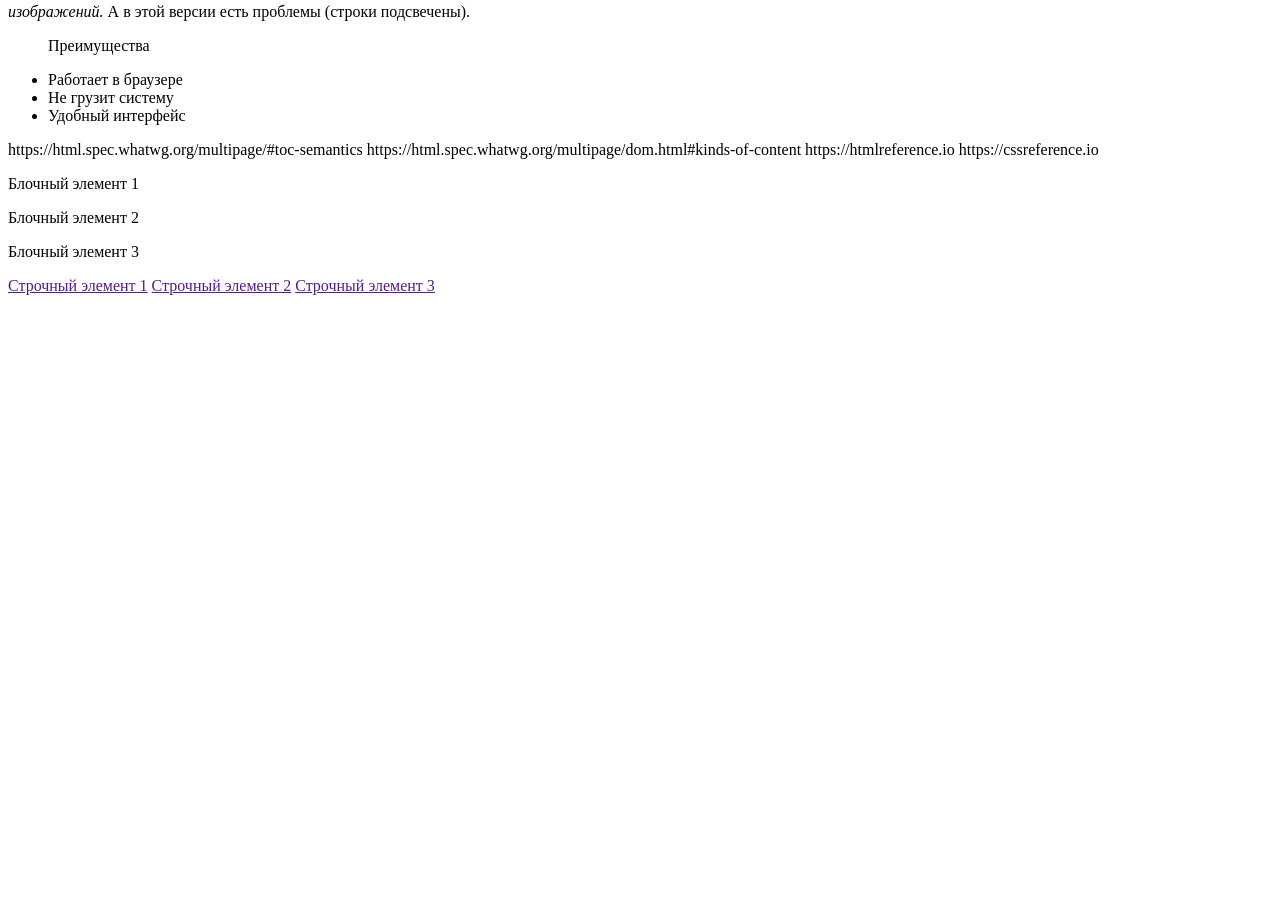
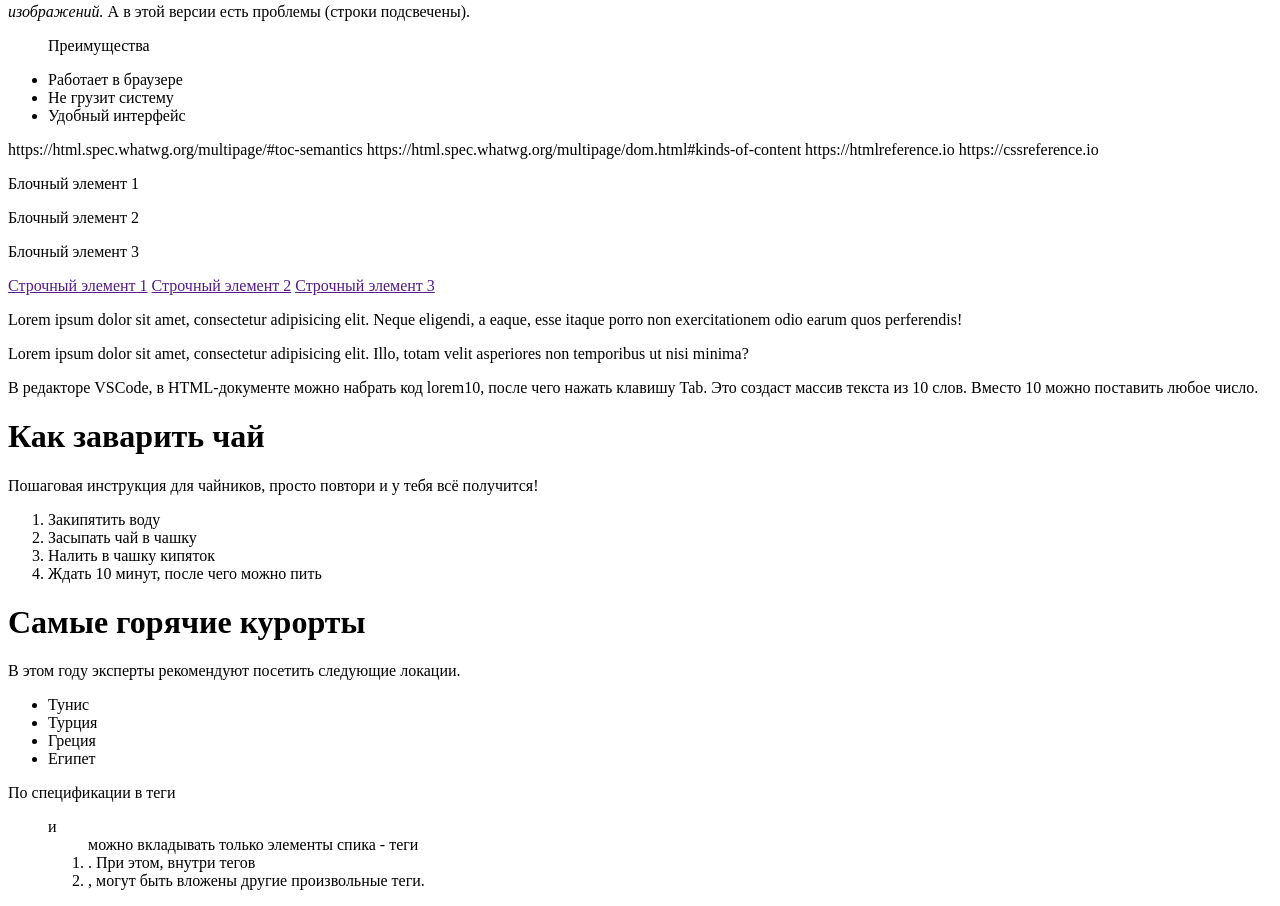
Before and after one commit to SergeyKolienko/Totorial, a plain HTML site: page index.html in a window 1280 px wide. Shown: the part 1135-2041 px from the top of the page. Before the commit the page ends 1438 px from the top, so only its background shows below. Drawn offline with Linux system fonts and the light colour scheme.

Commit message:
Списки

```diff
--- a/index.html
+++ b/index.html
@@ -126,3 +126,36 @@ https://cssreference.io
 <a href="">Строчный элемент 1</a>
 <a href="">Строчный элемент 2</a>
 <a href="">Строчный элемент 3</a>
+<p>
+    Lorem ipsum dolor sit amet, consectetur adipisicing elit. Neque eligendi, a
+    eaque, esse itaque porro non exercitationem odio earum quos perferendis!
+  </p>
+
+  <p>
+    Lorem ipsum dolor sit amet, consectetur adipisicing elit. Illo, totam velit
+    asperiores non temporibus ut nisi minima?
+  </p>
+  В редакторе VSCode, в HTML-документе можно набрать код lorem10, после чего нажать клавишу Tab. Это создаст массив текста из 10 слов. Вместо 10 можно поставить любое число.
+
+  <h1>Как заварить чай</h1>
+<p>Пошаговая инструкция для чайников, просто повтори и у тебя всё получится!</p>
+
+<ol>
+  <li>Закипятить воду</li>
+  <li>Засыпать чай в чашку</li>
+  <li>Налить в чашку кипяток</li>
+  <li>Ждать 10 минут, после чего можно пить</li>
+</ol>
+
+
+<h1>Самые горячие курорты</h1>
+<p>В этом году эксперты рекомендуют посетить следующие локации.</p>
+
+<ul>
+  <li>Тунис</li>
+  <li>Турция</li>
+  <li>Греция</li>
+  <li>Египет</li>
+</ul>
+
+По спецификации в теги <ul> и <ol> можно вкладывать только элементы спика - теги <li>. При этом, внутри тегов <li>, могут быть вложены другие произвольные теги.
```
